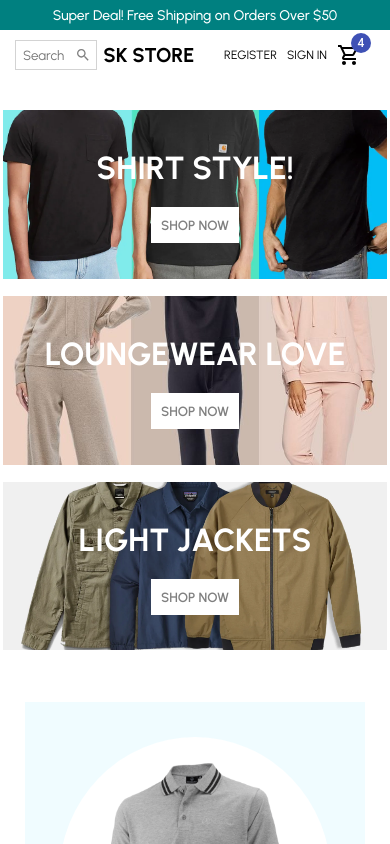
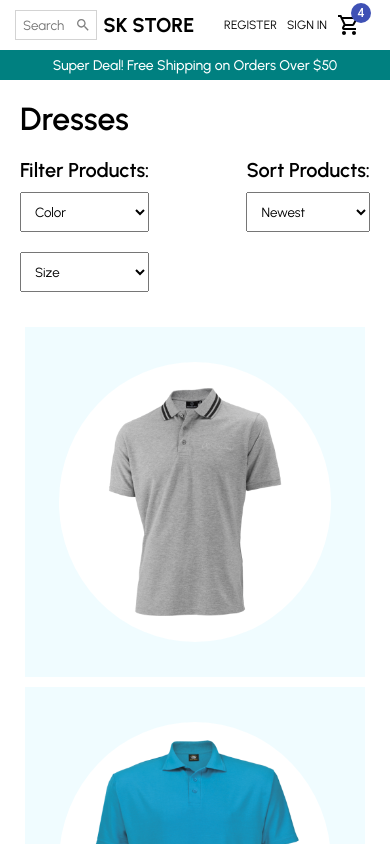
Before and after one commit to Shahzadsk046/SK-Store, a React (Create React App) app: page / in a window 390 px wide. Shown: the top 844 px of the page. Built offline with nearby package versions, Linux system fonts and the light colour scheme.

Commit message:
Login Register ProductList Responsive completed

```diff
--- a/src/App.jsx
+++ b/src/App.jsx
@@ -1,5 +1,5 @@
-import Home from "./Pages/Home";
-// import ProductList from "./Pages/ProductList";
+// import Home from "./Pages/Home";
+import ProductList from "./Pages/ProductList";
 // import Product from "./Pages/Product";
 // import Register from "./Pages/Register";
 // import Login from "./Pages/Login";
@@ -8,8 +8,8 @@ import Home from "./Pages/Home";
 const App = () => {
   return (
     <>
-      <Home />
-      {/* <ProductList /> */}
+      {/* <Home /> */}
+      <ProductList />
       {/* <Product /> */}
       {/* <Register /> */}
       {/* <Login /> */}
--- a/src/Pages/Login.jsx
+++ b/src/Pages/Login.jsx
@@ -1,6 +1,7 @@
 import React from "react";
 import styled from "styled-components";
 import bg from "../images/bglogin.webp";
+import {large} from "../responsive";
 
 const Container = styled.div`
   width: 100vw;
@@ -20,6 +21,7 @@ const Wrapper = styled.div`
   width: 25%;
   padding: 20px;
   background-color: white;
+  ${large({width: "75%"})}
 `;
 
 const Title = styled.h1`
--- a/src/Pages/ProductList.jsx
+++ b/src/Pages/ProductList.jsx
@@ -4,6 +4,7 @@ import Announcement from "../components/Announcement";
 import Products from "../components/Products";
 import Newsletter from "../components/Newsletter";
 import Footer from "../components/Footer";
+import { xsmall } from "../responsive";
 
 const Container = styled.div``;
 
@@ -19,18 +20,22 @@ const FilterContainer = styled.div`
 
 const Filter = styled.div`
   margin: 20px;
+  ${xsmall({ margin: "0px 20px", display: "flex", flexDirection: "column" })}
 `;
 
 const FilterText = styled.span`
   font-size: 20px;
   font-weight: 600;
   margin-right: 20px;
+  ${xsmall({ marginRight: "0px" })}
 `;
 
 const Select = styled.select`
   padding: 10px;
   margin-right: 20px;
+  ${xsmall({ margin: "10px 0px" })}
 `;
+
 const Option = styled.option``;
 
 const ProductList = () => {
--- a/src/Pages/Register.jsx
+++ b/src/Pages/Register.jsx
@@ -1,6 +1,7 @@
 import React from "react";
 import styled from "styled-components";
 import bg from "../images/bg.jpg";
+import { large } from "../responsive";
 
 const Container = styled.div`
   width: 100vw;
@@ -20,6 +21,7 @@ const Wrapper = styled.div`
   width: 40%;
   padding: 20px;
   background-color: white;
+  ${large({width: "75%"})}
 `;
 
 const Title = styled.h1`
```
